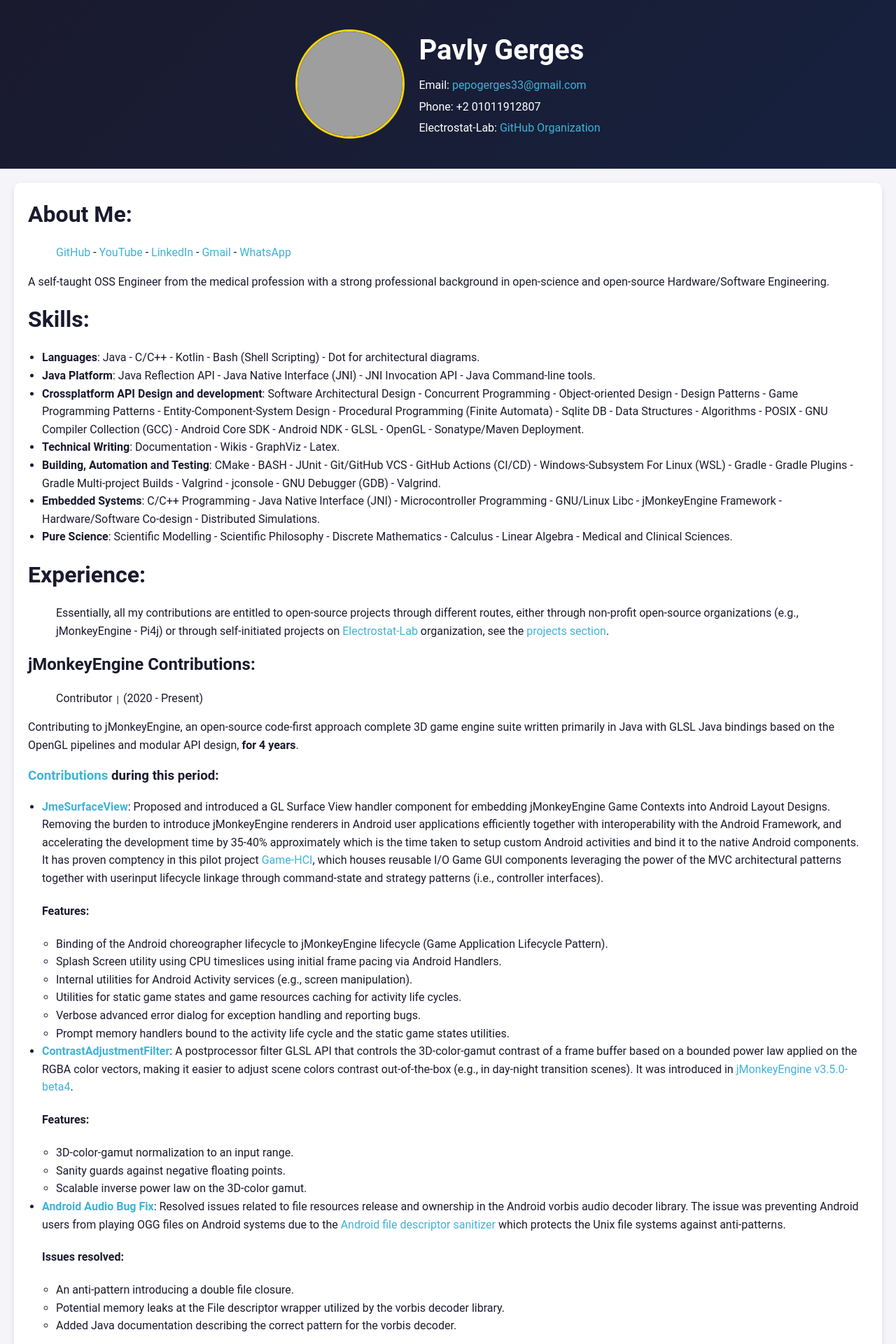
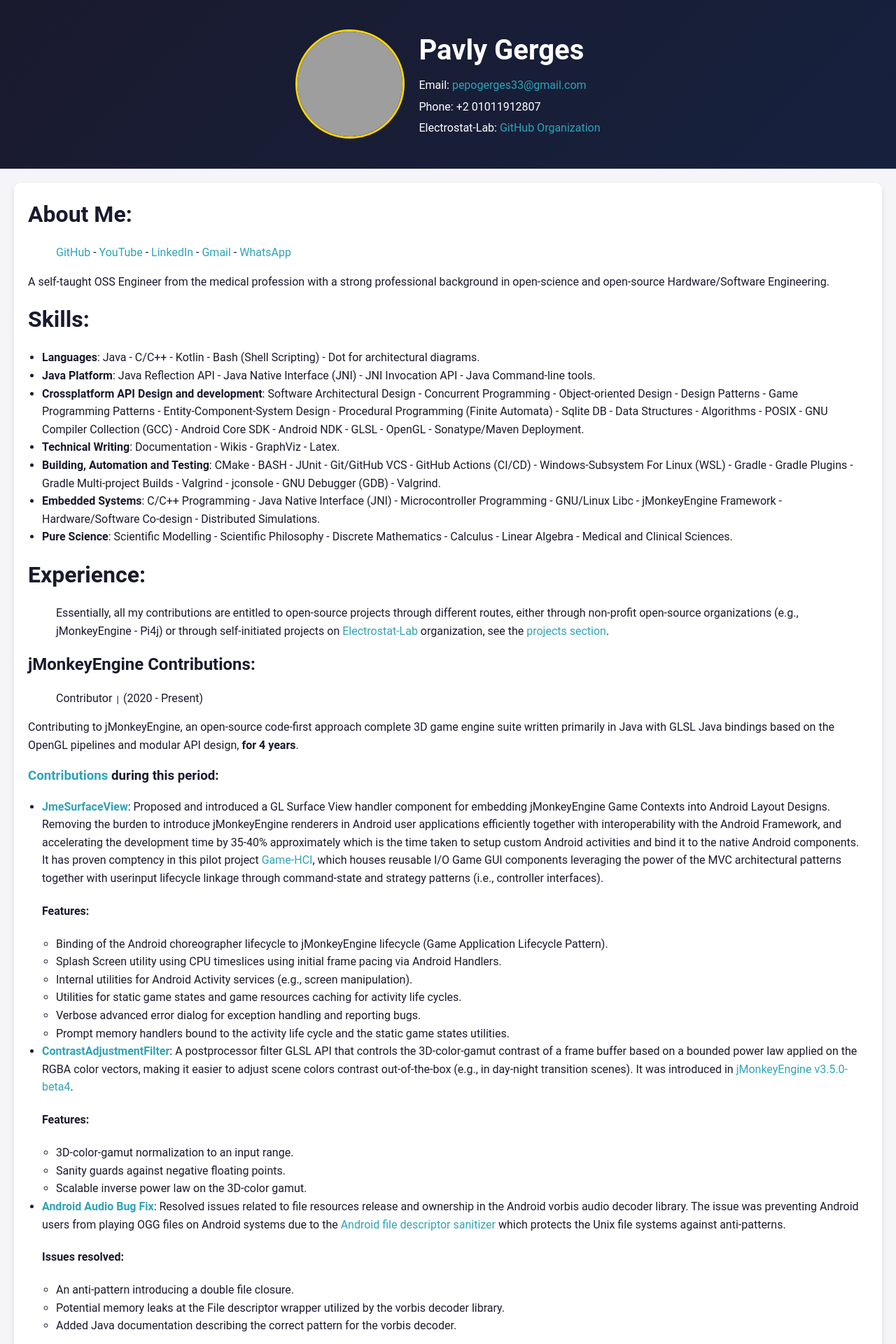
Before and after one commit to pavly-gerges/pavly-gerges, a Jekyll site: the page built from resume/index.md, in a window 1280 px wide. Shown: the top 1920 px of the page at 70% size. Built offline with Jekyll 4.4.1, drawn with Linux system fonts in a browser that asks for light colours; our own code applies the rules of GitHub Pages for plain Markdown files; grey boxes are pictures that could not be loaded.

Commit message:
Update default.html

```diff
--- a/resume/_layouts/default.html
+++ b/resume/_layouts/default.html
@@ -15,7 +15,7 @@
             line-height: 1.6;
         }
         a {
-            color: #3fb3d7; /* Light blue, visible on both white and dark blue */
+            color: #2fa3b7; /* Light blue, visible on both white and dark blue */
             text-decoration: none; /* Clean look */
             transition: color 0.3s ease; /* Smooth transition for hover effect */
         }
```
